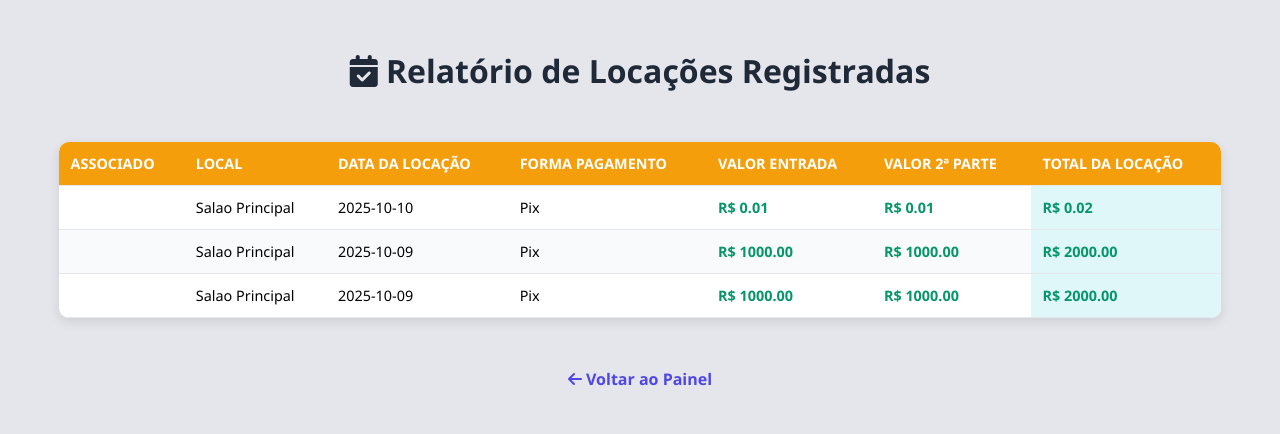
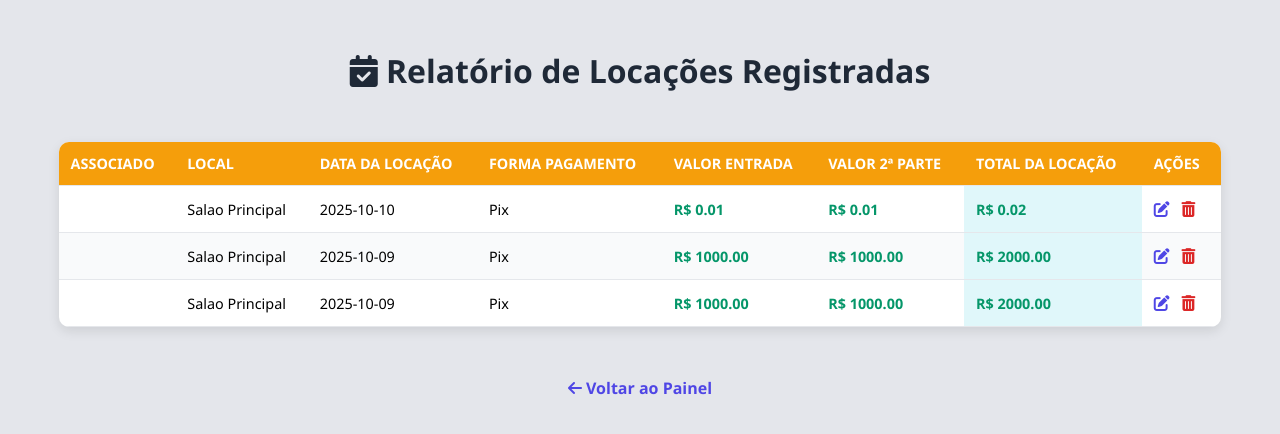
Before and after one commit to leoroquedesan-droid/leo, a Flask app: page /relatorio_locacoes in a window 1280 px wide. Shown: the top 434 px of the page. Run offline with Flask 3, Linux system fonts and the light colour scheme; a user stored in the database is signed in; data comes from the database, SQL or seed files in the repository.

Commit message:
locacoes.html

```diff
--- a/templates/relatorio_locacoes.html
+++ b/templates/relatorio_locacoes.html
@@ -37,6 +37,18 @@
         .voltar { display: block; text-align: center; margin-top: 30px; text-decoration: none; color: #4f46e5; font-weight: 600; }
         .valor { font-weight: 700; color: #059669; }
         .total { background: #e0f7fa; font-weight: 700; }
+
+        /* NOVO: Estilos para a coluna de Ações */
+        .acoes a {
+            margin-right: 8px;
+            text-decoration: none;
+            font-size: 1.1em;
+            transition: color 0.2s;
+        }
+        .acoes .btn-editar { color: #4f46e5; } /* Azul para Editar */
+        .acoes .btn-excluir { color: #dc2626; } /* Vermelho para Excluir */
+        .acoes .btn-editar:hover { color: #3730a3; }
+        .acoes .btn-excluir:hover { color: #991b1b; }
     </style>
 </head>
 <body>
@@ -54,6 +66,7 @@
                     <th>Valor Entrada</th>
                     <th>Valor 2ª Parte</th>
                     <th>Total da Locação</th>
+                    <th>Ações</th>
                 </tr>
             </thead>
             <tbody>
@@ -66,6 +79,16 @@
                     <td class="valor">R$ {{ "%.2f" | format(loc.valor_entrada) }}</td>
                     <td class="valor">R$ {{ "%.2f" | format(loc.valor_segunda_parte) }}</td>
                     <td class="valor total">R$ {{ "%.2f" | format(loc.valor_entrada + loc.valor_segunda_parte) }}</td>
+
+                    <td class="acoes">
+                        <a href="{{ url_for('editar_locacao', locacao_id=loc.id) }}" class="btn-editar" title="Editar">
+                            <i class="fas fa-edit"></i>
+                        </a>
+
+                        <a href="{{ url_for('excluir_locacao', locacao_id=loc.id) }}" class="btn-excluir" title="Excluir" onclick="return confirm('Tem certeza que deseja excluir esta locação?');">
+                            <i class="fas fa-trash-alt"></i>
+                        </a>
+                    </td>
                 </tr>
                 {% endfor %}
             </tbody>
```
